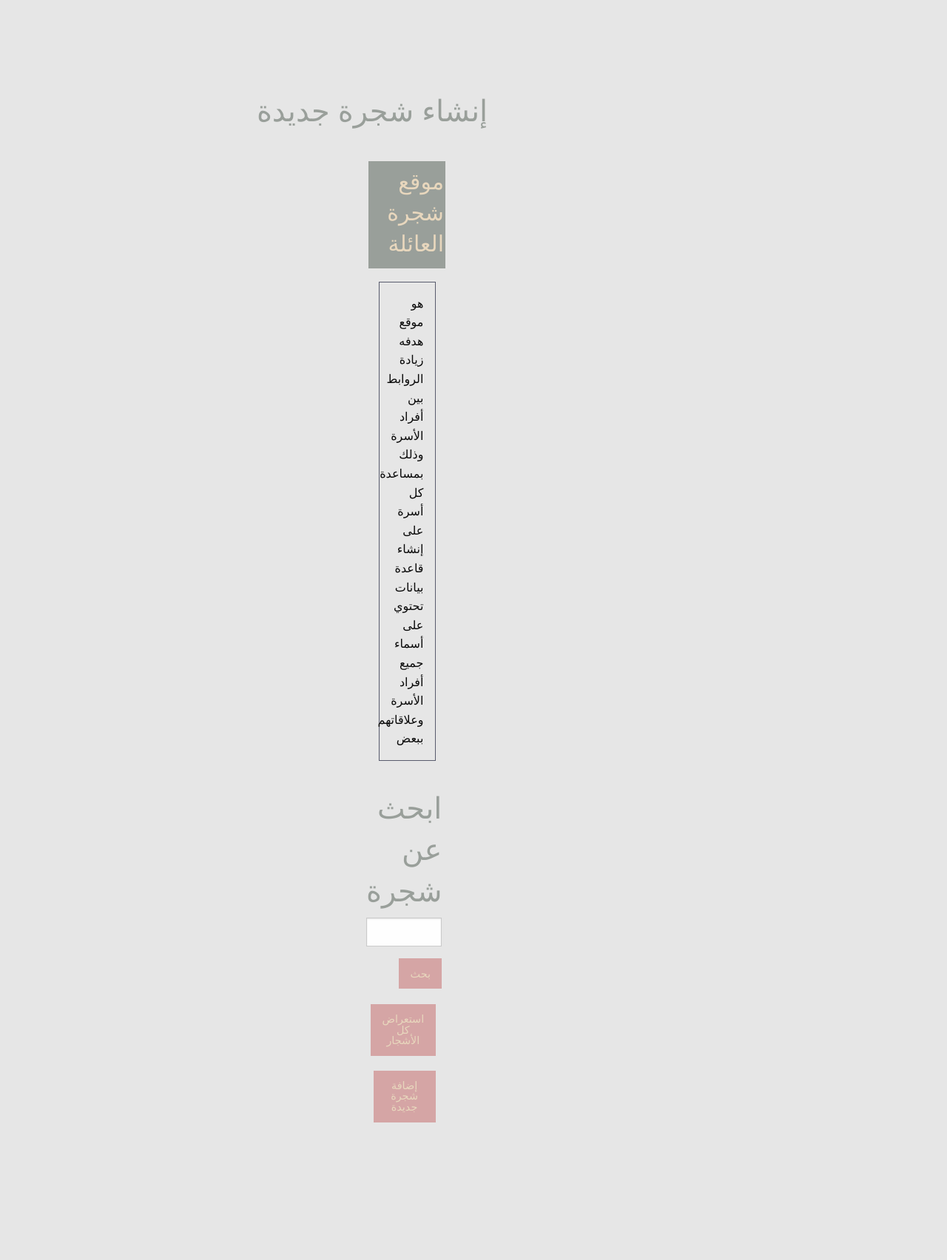
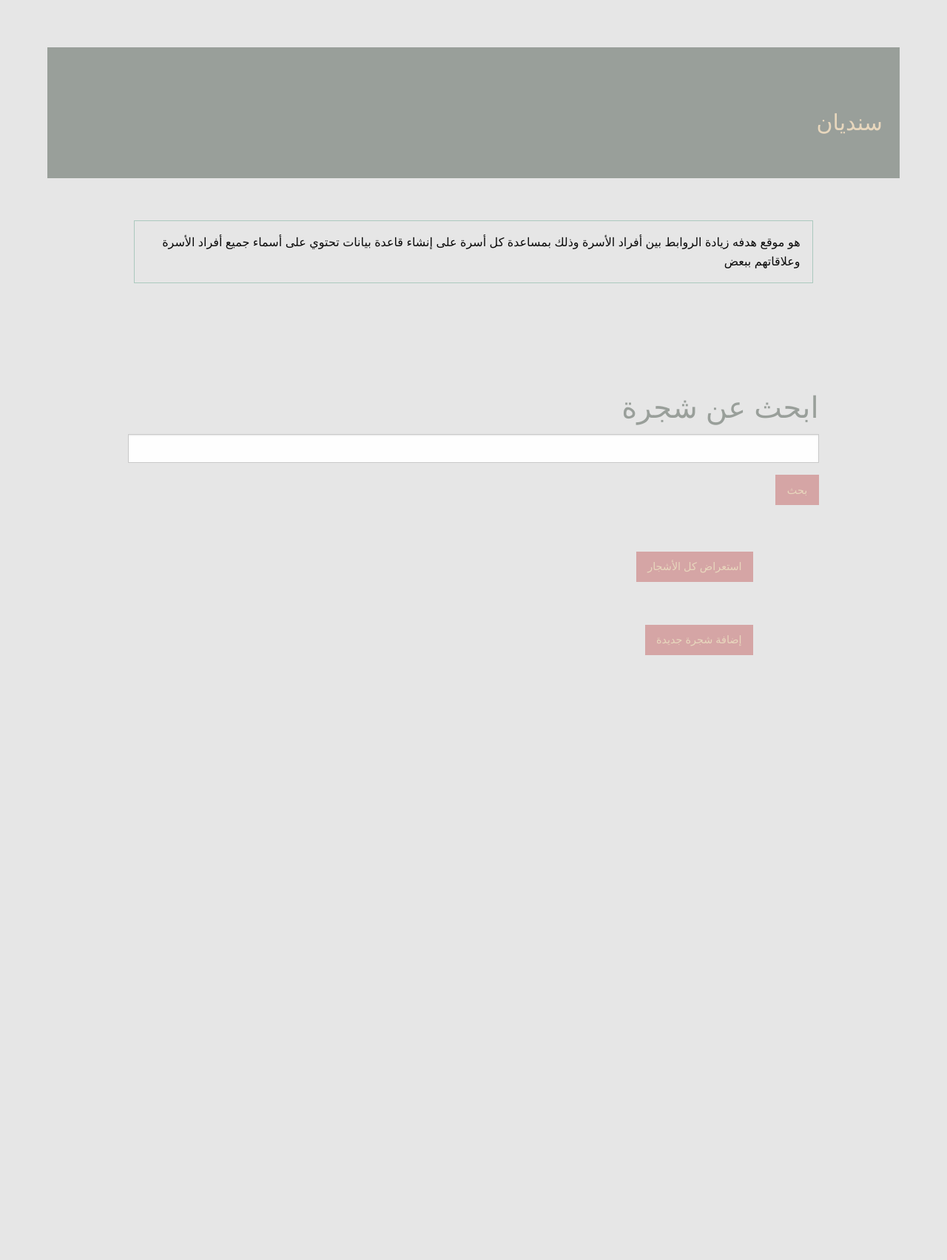
Before and after one commit to TeamFamilyTree/FamilyTree, a Django app: page / in a window 1280 px wide. Shown: the whole page at 74% size. After the commit the page ends 886 px from the top, so only its background shows below. Run offline with Django 3.2, Linux system fonts and the light colour scheme.

Commit message:
editing html

```diff
--- a/familytree/__shared__/css/app.css
+++ b/familytree/__shared__/css/app.css
@@ -107,13 +107,13 @@ table {
 
 .success.button {
     background-color: #d5a5a5;
-   color: #e8d7bd;
+    color: #e8d7bd;
 }
 
 .introduction {
     border-style: solid;
     border-width: thin;
-    border-color: #585b6d;
+    border-color: #abc9be;
     padding: 1rem;
     margin: 0.5rem;
 
--- a/familytree/app/forms.py
+++ b/familytree/app/forms.py
@@ -6,9 +6,9 @@ class TreeForm(forms.ModelForm):
 	class Meta:
 		model = Tree
 		fields = ('name',)
-		#widgets = {
-		#	'name': forms.TextInput(attrs={'class': 'type css class here'}),
-		#}
+		widgets = {
+			'name': forms.TextInput(attrs={'class': 'form'}),
+		}
 		labels = {
 			'name': 'اسم العائلة:',
 		}
--- a/familytree/app/templates/app/base.html
+++ b/familytree/app/templates/app/base.html
@@ -9,27 +9,30 @@
         <link rel="stylesheet" href="{% static 'css/app.css' %}">
 
 	</head>
-<div class="grid-x">
+<!--<div class="grid-x">
         <div class="cell small-2 medium-3 large-4">
     </div>
     <div class="cell small-8 medium-6 large-4">
-        <h2> إنشاء شجرة جديدة </h2>
-
-    <div>
+    </div>
    <div class="grid-x">
     <div class=" cell small- 2 medium-3 large-4 ">
+    </div>
+
+    </div>
+
+-->
+<div>
      <body>
-                    <div class="cell small-8 medium-6 large-4">
          <header>
-                                <h1 class="title">موقع شجرة العائلة</h1>
+            <h1 class="title">سنديان</h1>
             <img ref: "">
          </header>
-                    </div>
+
        {% block content %}
          {% endblock %}
 
      </body>
 </div>
-       </div>
-    </div>
+
+
 </html>
--- a/familytree/app/templates/app/index.html
+++ b/familytree/app/templates/app/index.html
@@ -7,15 +7,15 @@
   <div class="medium-6 large-8 cell"></div>
 </div> -->
 
-<div class="grid-x">
-    <div class="cell">
+<div>
+    <div>
         <p class="introduction"> هو موقع هدفه زيادة الروابط بين أفراد الأسرة وذلك بمساعدة كل أسرة على إنشاء قاعدة بيانات تحتوي على أسماء جميع أفراد الأسرة وعلاقاتهم ببعض</p>
     </div>
 </div>
 
 
-<div class="grid-x">
-    <div class= "cell small-12 medium-12">
+<div>
+    <div>
         <form class="form">
             <fieldset>
                 <h2> ابحث عن شجرة</h2>
@@ -23,10 +23,10 @@
                 <button type="button" class="success button">بحث</button>
             </fieldset>
             <div>
-                <div class="cell small-12 medium-8">
+                <div>
                     <a href="" class="button">استعراض كل الأشجار</a> <!-- Add browse page refrence -->
                 </div>
-                <div  class="cell small-12 medium-6">
+                <div>
                     <a href="{% url 'tree_new' %}" class="button">إضافة شجرة جديدة</a>
                 </div>
             </div>
--- a/familytree/app/templates/app/marriage_new.html
+++ b/familytree/app/templates/app/marriage_new.html
@@ -7,14 +7,14 @@
   <div class="medium-6 large-8 cell"></div>
 </div> -->
 <div>
+    <h1> زواج جديد </h1>
         <div>
             <form method="POST">{% csrf_token %}
             {{ form.as_p }}
             <input type="submit" value="إنشاء">
             </form>
-        <a href="{% url 'marriage_to_new_person' person_id=person_id %}">Person is not in the tree</a>
+            <a href="{% url 'marriage_to_new_person' person_id=person_id %}" class="button">الشخص غير موجود في الشجرة</a>
             {% endblock %}
 
         </div>
 </div>
-<h1> زواج جديد </h1>
```
Also changed, not shown: familytree/app/templates/app/marriage_person_new.html (+8 -5 lines), familytree/app/templates/app/tree_new.html (+3 -4 lines). Lines whose indentation alone changed are shown as unchanged.
